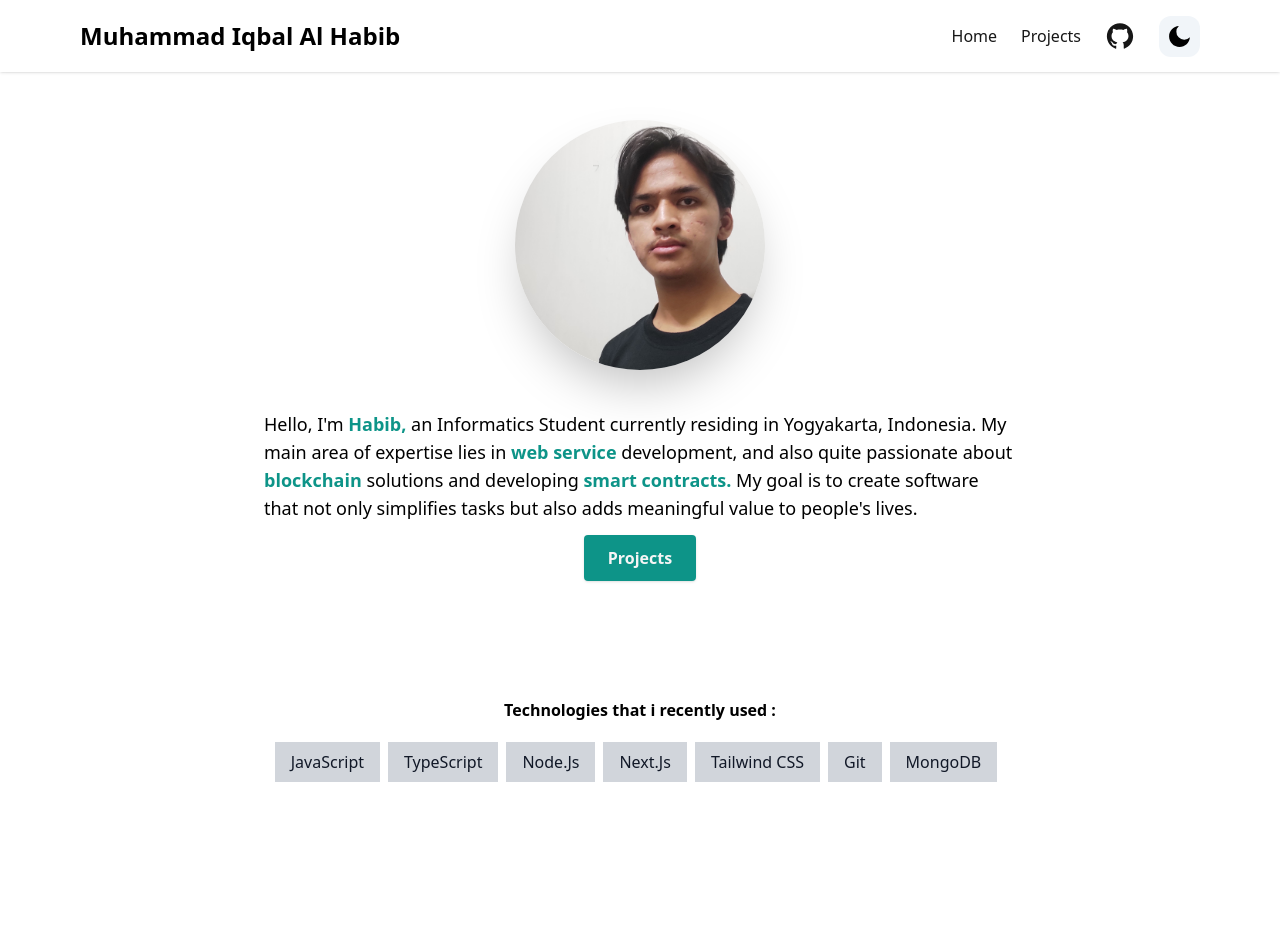
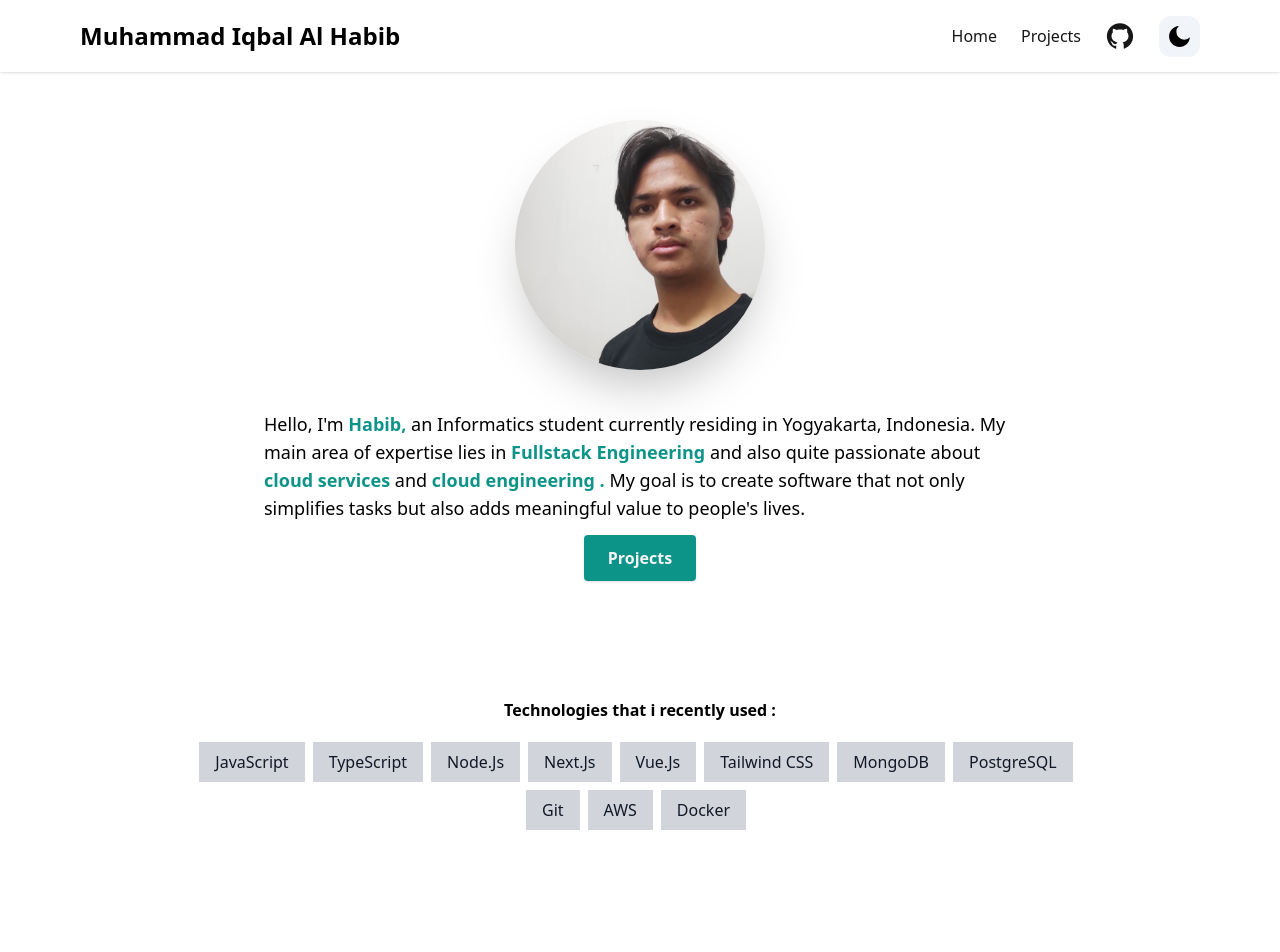
Before and after one commit to cihuyyama/portfolio, a Next.js app: page / in a window 1280 px wide. Shown: the top 952 px of the page. Built offline with nearby package versions, Linux system fonts and the light colour scheme.

Commit message:
update protfolio 15/9/23

```diff
--- a/components/AboutSection.tsx
+++ b/components/AboutSection.tsx
@@ -5,14 +5,18 @@ const skills = [
     {skill: "TypeScript"},
     {skill: "Node.Js"},
     {skill: "Next.Js"},
+    {skill: "Vue.Js"},
     {skill: "Tailwind CSS"},
+    {skill: "MongoDB"},
+    {skill: "PostgreSQL"},
     {skill: "Git"},
-    {skill: "MongoDB"},
+    {skill: "AWS"},
+    {skill: "Docker"},
 ]
 
 function AboutSection() {
     return (
-        <section id='about'>
+        <section id='about' className='max-w-4xl mx-auto'>
             <div className='my-12 pb-12 md:pt-2 md:pb-48'>
                 <h1 className='text-center font-bold text-1xl'>
                     Technologies that i recently used :
--- a/components/HeroSection.tsx
+++ b/components/HeroSection.tsx
@@ -16,18 +16,18 @@ function HeroSection() {
                         <span className='font-semibold text-teal-600'>
                             Habib,{" "}
                         </span>
-                        an Informatics Student currently residing in Yogyakarta, Indonesia.
+                        an Informatics student currently residing in Yogyakarta, Indonesia.
                         My main area of expertise lies in{" "}
                         <span className='font-semibold text-teal-600'>
-                            web service{" "}
+                            Fullstack Engineering{" "}
                         </span>
-                        development, and also quite passionate about{" "}
+                        and also quite passionate about{" "}
                         <span className='font-semibold text-teal-600'>
-                            blockchain{" "}
+                        cloud services{" "}
                         </span>
-                        solutions and developing{" "}
+                         and {" "}
                         <span className='font-semibold text-teal-600'>
-                            smart contracts.{" "}
+                            cloud engineering   .{" "}
                         </span>
                         My goal is to create software that not only simplifies tasks but also adds meaningful value to people&#39;s lives.
                     </p>
```
